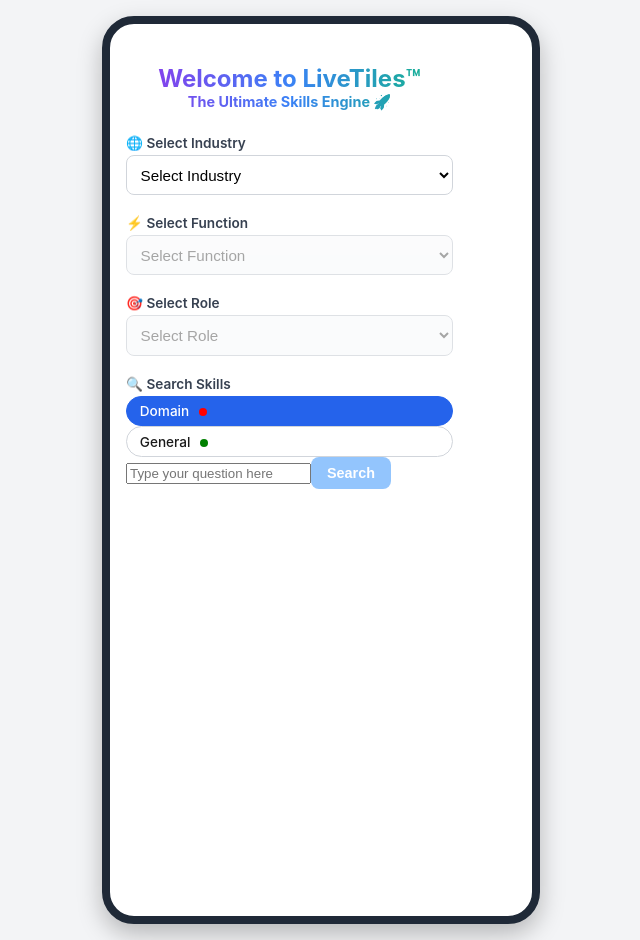
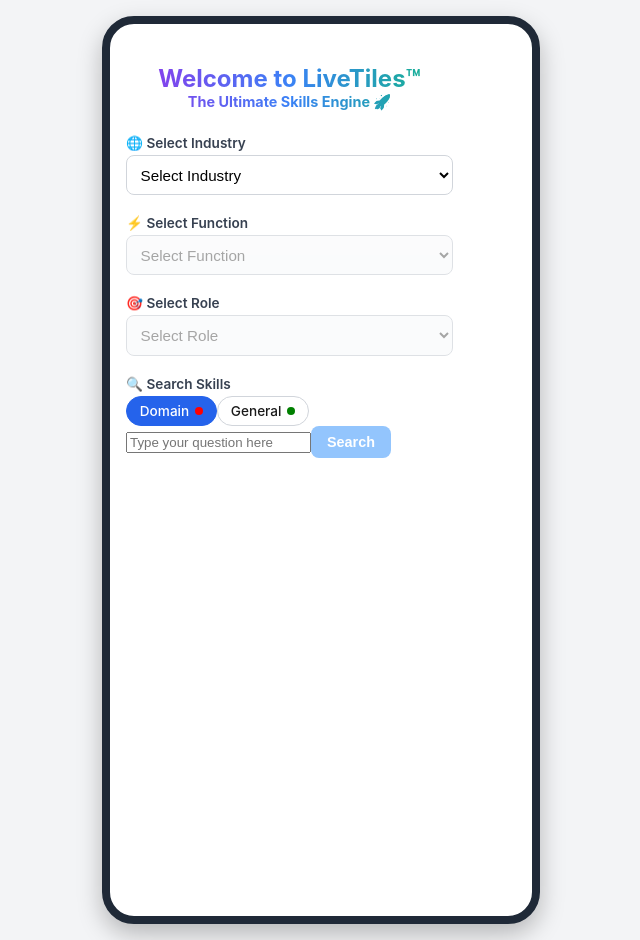
Before and after one commit to willkl2415/livetiles-skills-engine, a Next.js app: page / in a window 1280 px wide. Shown: the whole page, without its empty margins (319-959 px from the left). Built offline with nearby package versions, Linux system fonts and the light colour scheme.

Commit message:
fix(css): align toggle pills and add proper spacing between Expand and Clear buttons

```diff
--- a/app/styles/skills.css
+++ b/app/styles/skills.css
@@ -79,6 +79,9 @@
   font-size: 0.85rem;
   font-weight: 500;
   transition: all 0.2s;
+  display: inline-flex;
+  align-items: center;
+  justify-content: center;
 }
 
 .toggle-pill.active {
@@ -150,10 +153,11 @@
   color: white;
 }
 
-/* ✅ Ensure proper spacing between Expand and Clear buttons */
+/* ✅ Proper spacing between Expand and Clear */
 .button-row {
   display: flex;
   justify-content: center;
-  gap: 1.5rem;   /* 🔑 spacing between buttons */
+  align-items: center;
+  gap: 1.25rem;   /* controls button spacing */
   margin-top: 1rem;
 }
```
